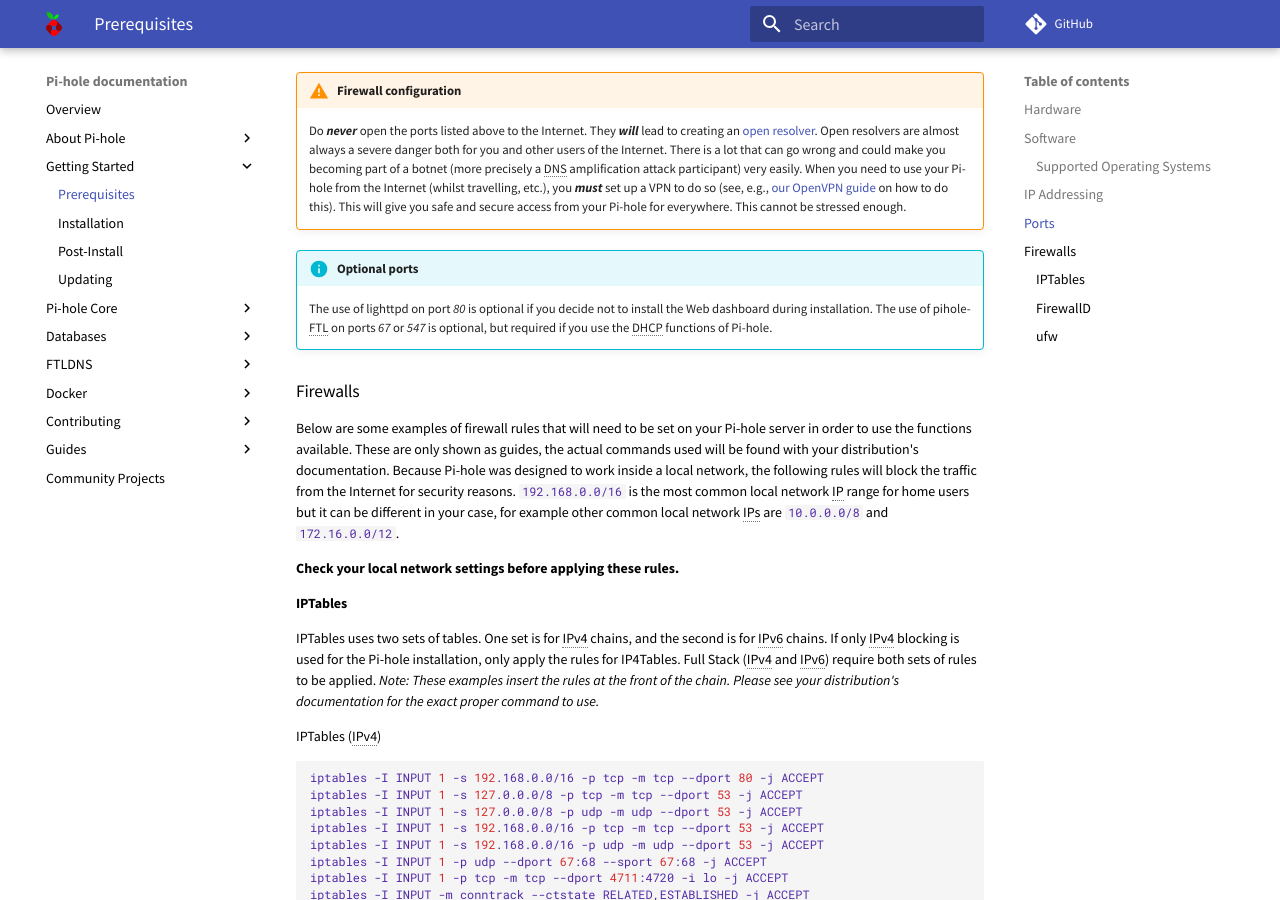
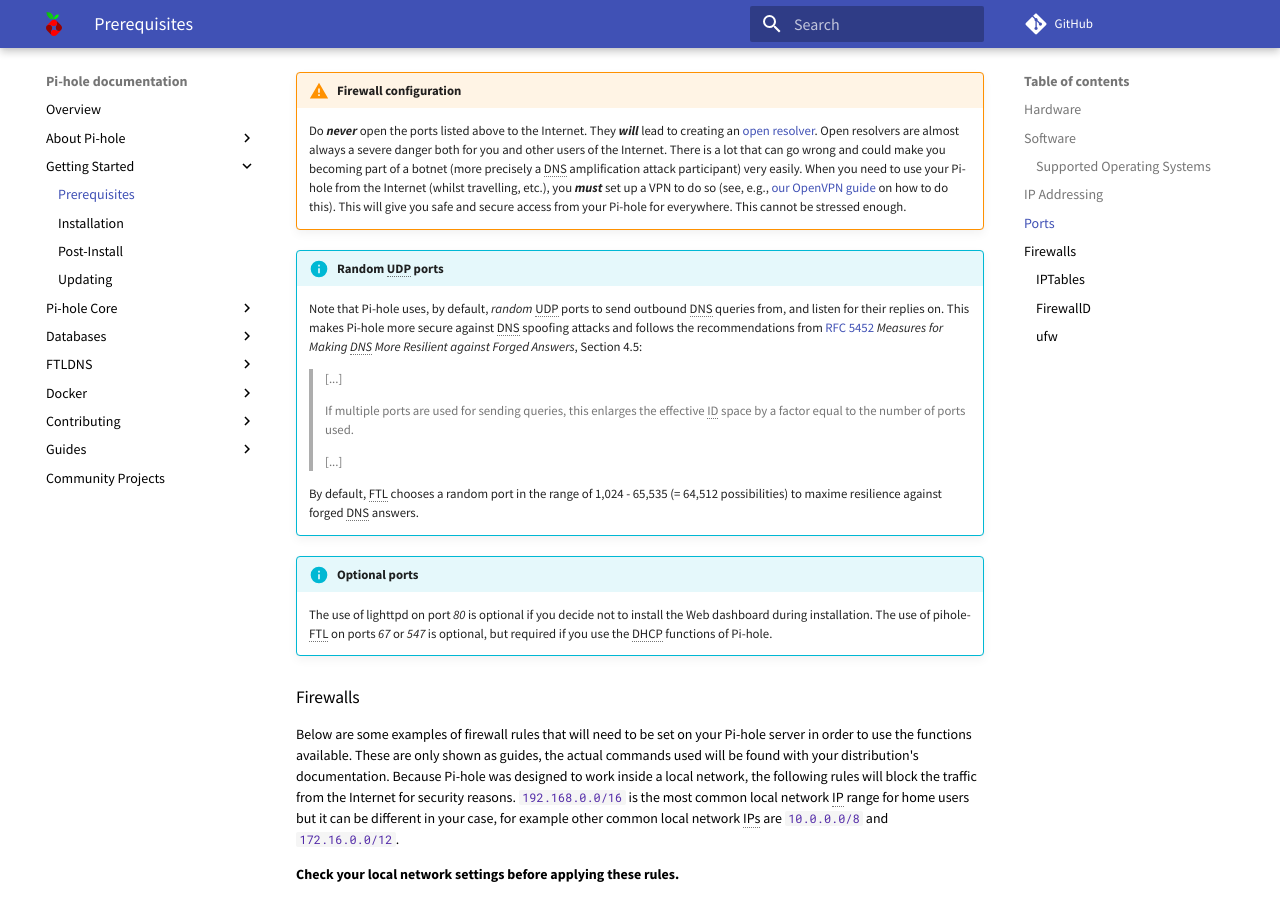
Before and after one commit to pi-hole/docs, an MkDocs documentation site: the page built from docs/main/prerequisites.md, in a window 1280 px wide and 900 px high, scrolled down 2019 px. Built offline with MkDocs 1.6.1 and Material for MkDocs 9.7.7, drawn with Linux system fonts in a browser that asks for light colours; comment, search, counter and statistics services are not loaded.

Commit message:
Add a section about why we use random UDP ports
Signed-off-by: DL6ER <dl6er@dl6er.de>

```diff
--- a/docs/main/prerequisites.md
+++ b/docs/main/prerequisites.md
@@ -67,6 +67,16 @@
 !!! warning "Firewall configuration"
     Do ***never*** open the ports listed above to the Internet. They ***will*** lead to creating an [open resolver](http://openresolverproject.org/). Open resolvers are almost always a severe danger both for you and other users of the Internet. There is a lot that can go wrong and could make you becoming part of a botnet (more precisely a DNS amplification attack participant) very easily. When you need to use your Pi-hole from the Internet (whilst travelling, etc.), you ***must*** set up a VPN to do so (see, e.g., [our OpenVPN guide](../../guides/vpn/overview) on how to do this). This will give you safe and secure access from your Pi-hole for everywhere. This cannot be stressed enough.
 
+!!! info "Random UDP ports"
+    Note that Pi-hole uses, by default, *random* UDP ports to send outbound DNS queries from, and listen for their replies on. This makes Pi-hole more secure against DNS spoofing attacks and follows the recommendations from [RFC 5452](https://tools.ietf.org/html/rfc5452#section-4.5) *Measures for Making DNS More Resilient against Forged Answers*, Section 4.5:
+    > [...]
+    >
+    > If multiple ports are used for sending queries, this enlarges the effective ID space by a factor equal to the number of ports used.
+    >
+    > [...]
+
+    By default, FTL chooses a random port in the range of 1,024 - 65,535 (= 64,512 possibilities) to maxime resilience against forged DNS answers.
+
 !!! info "Optional ports"
     The use of lighttpd on port _80_ is optional if you decide not to install the Web dashboard during installation.
     The use of pihole-FTL  on ports _67_ or _547_ is optional, but required if you use the DHCP functions of Pi-hole.
```
